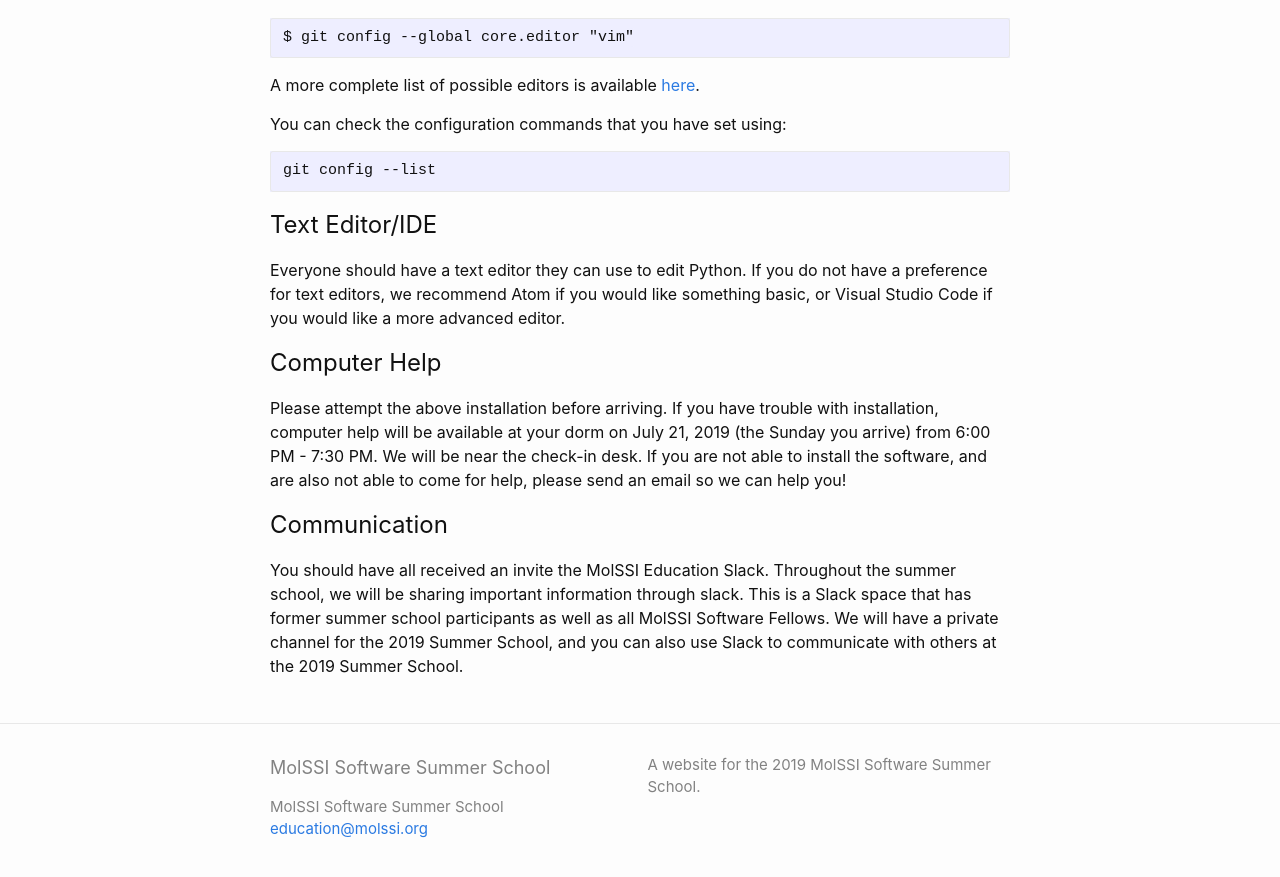
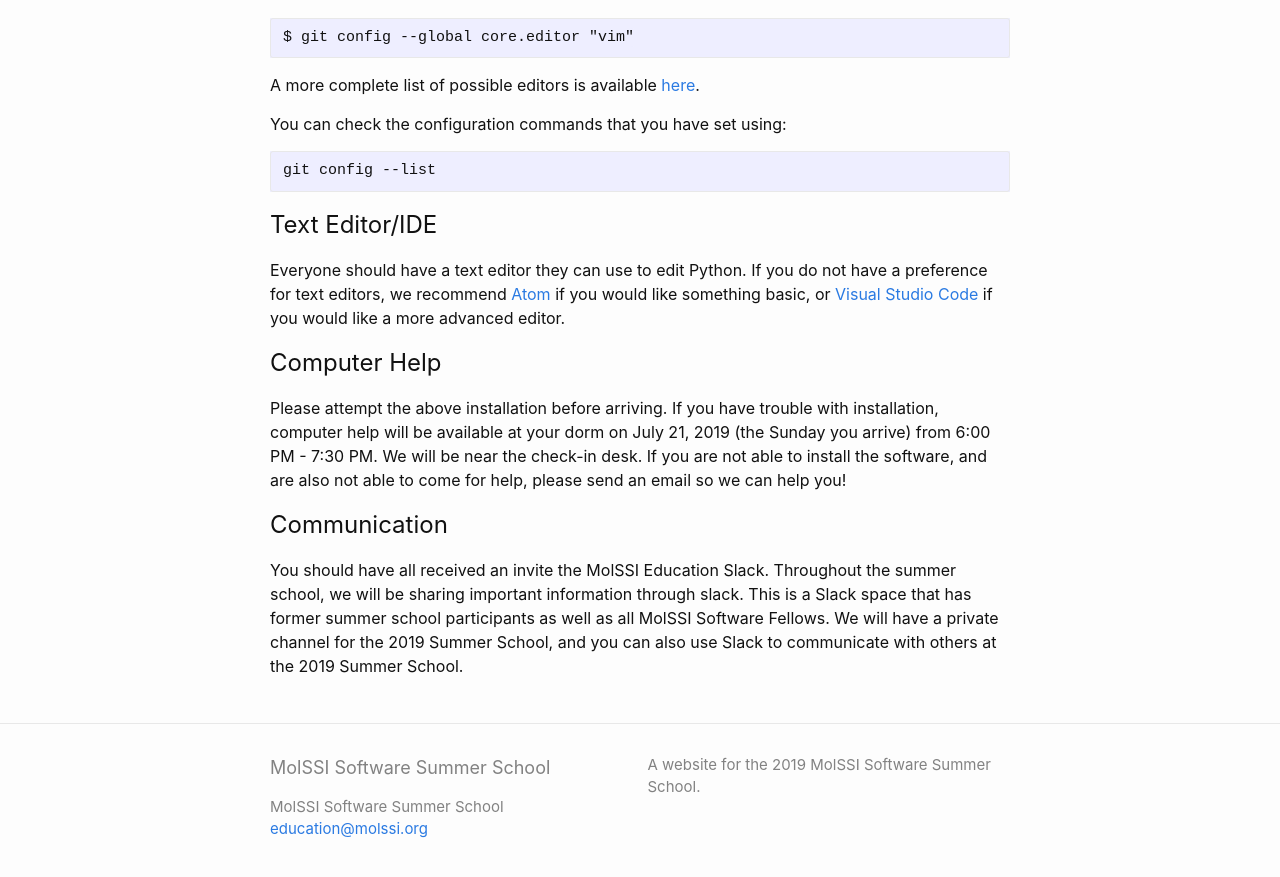
Before and after one commit to MolSSI-Education/2019-software-summer-school-logistics, a Jekyll site: the page built from Setup.md, in a window 1280 px wide and 900 px high, scrolled down 3771 px. Shown: the top 877 px of the window. Built offline with Jekyll 4.4.1, drawn with Linux system fonts in a browser that asks for light colours; part of the change alters nothing that is shown.

```diff
--- a/Setup.md
+++ b/Setup.md
@@ -156,7 +156,7 @@ git config --list
 ~~~
 
 ## Text Editor/IDE
-Everyone should have a text editor they can use to edit Python. If you do not have a preference for text editors, we recommend Atom if you would like something basic, or Visual Studio Code if you would like a more advanced editor.
+Everyone should have a text editor they can use to edit Python. If you do not have a preference for text editors, we recommend [Atom](https://atom.io/) if you would like something basic, or [Visual Studio Code](https://code.visualstudio.com/) if you would like a more advanced editor.
 
 ## Computer Help
 Please attempt the above installation before arriving. If you have trouble with installation, computer help will be available at your dorm on July 21, 2019 (the Sunday you arrive) from 6:00 PM - 7:30 PM. We will be near the check-in desk. If you are not able to install the software, and are also not able to come for help, please send an email so we can help you!
```
